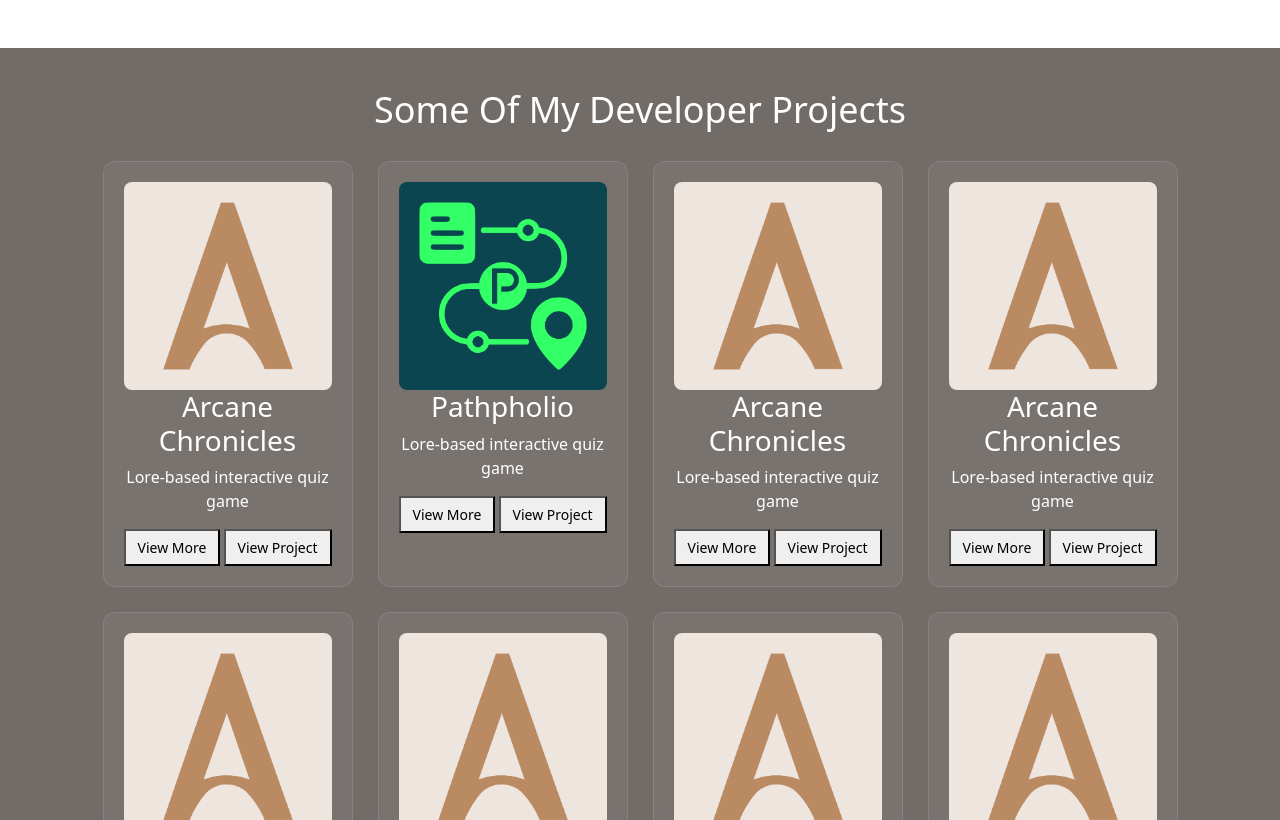
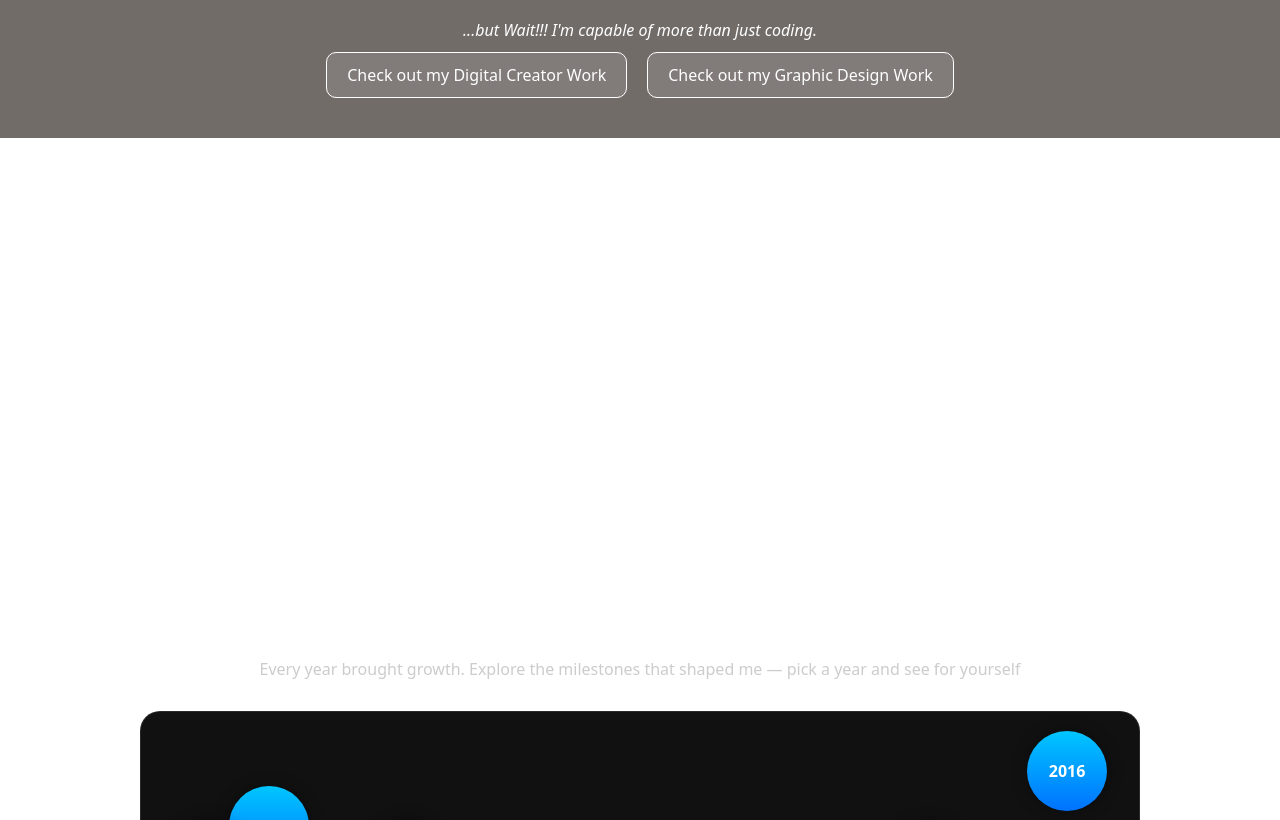
Before and after one commit to gititbunny/nn-react-portfolio, a React (Create React App) app in the folder portfolio/: page / in a window 1280 px wide. Shown: the part 1980-2800 px from the top of the page. Built offline with nearby package versions, Linux system fonts and the light colour scheme.

Commit message:
Add Experience section and create basic structure

```diff
--- a/portfolio/src/App.js
+++ b/portfolio/src/App.js
@@ -1,9 +1,10 @@
 import React from "react";
 import CustomNavbar from "./components/Navbar";
 import Spotlight from "./components/Spotlight";
+import Projects from "./components/Projects";
+import Skills from "./components/Skills";
+import Experience from "./components/Experience";
 import About from "./components/About";
-import Skills from "./components/Skills";
-import Projects from "./components/Projects";
 import Footer from "./components/Footer";
 import BackgroundOverlay from "./components/BackgroundOverlay";
 
@@ -13,18 +14,16 @@ function App() {
       <BackgroundOverlay />
       <CustomNavbar />
       <Spotlight />
+      <Projects />
+      <Skills />
+      <Experience />
       <About />
-      <Skills />
-      <Projects />
       {/* Placeholder sections */}
-      <section id="about" className="p-5">
-        About Section
-      </section>
       <section id="projects" className="p-5 bg-light">
         Projects Section
       </section>
-      <section id="career" className="p-5">
-        Career Journey Section
+      <section id="experience" className="p-5">
+        Experience Section
       </section>
       <section id="blog" className="p-5 bg-light">
         Blog Section
@@ -32,7 +31,9 @@ function App() {
       <section id="contact" className="p-5">
         Contact Section
       </section>
-
+      <section id="about" className="p-5">
+        About Section
+      </section>
       <Footer />
     </div>
   );
--- /dev/null
+++ b/portfolio/src/components/Experience.js
@@ -0,0 +1,90 @@
+import React, { useEffect } from "react";
+import "../styles/Experience.css";
+
+const years = [
+  "2015",
+  "2016",
+  "2018",
+  "2018",
+  "2020",
+  "2021",
+  "2022",
+  "2024",
+  "2025",
+  "FUTURE",
+];
+
+const Experience = () => {
+  useEffect(() => {
+    const container = document.getElementById("particles");
+    const containerRect = container.getBoundingClientRect();
+    const particles = [];
+
+    years.forEach((year) => {
+      const particle = document.createElement("div");
+      particle.className = `timeline-particle ${
+        year === "FUTURE" ? "future" : ""
+      }`;
+      particle.textContent = year;
+      particle.dataset.year = year;
+
+      const size = 90;
+      const x = Math.random() * (containerRect.width - size * 2) + size;
+      const y = Math.random() * (containerRect.height - size * 2) + size;
+
+      particle.style.left = `${x}px`;
+      particle.style.top = `${y}px`;
+
+      container.appendChild(particle);
+      particles.push({
+        element: particle,
+        x,
+        y,
+        vx: Math.random() * 2 - 1,
+        vy: Math.random() * 2 - 1,
+      });
+    });
+
+    function animateParticles() {
+      const width = container.offsetWidth;
+      const height = container.offsetHeight;
+      const size = 80;
+
+      particles.forEach((p) => {
+        let nextX = p.x + p.vx;
+        let nextY = p.y + p.vy;
+
+        if (nextX + size > width || nextX < 0) p.vx *= -1;
+        if (nextY + size > height || nextY < 0) p.vy *= -1;
+
+        p.x += p.vx;
+        p.y += p.vy;
+
+        p.element.style.left = `${p.x}px`;
+        p.element.style.top = `${p.y}px`;
+      });
+
+      requestAnimationFrame(animateParticles);
+    }
+
+    animateParticles();
+  }, []);
+
+  return (
+    <section id="experience">
+      <h2 className="experience-title">
+        Professional Experience & Academic Milestones
+      </h2>
+      <p className="experience-intro">
+        Every year brought growth. Explore the milestones that shaped me — pick
+        a year and see for yourself
+      </p>
+      <div className="experience-box">
+        <div className="particle-container" id="particles"></div>
+        <button className="cv-download">Download CV</button>
+      </div>
+    </section>
+  );
+};
+
+export default Experience;
--- a/portfolio/src/components/Navbar.js
+++ b/portfolio/src/components/Navbar.js
@@ -23,9 +23,9 @@ function CustomNavbar() {
         <Navbar.Toggle aria-controls="navbar-nav" />
         <Navbar.Collapse id="navbar-nav">
           <Nav className="ms-auto">
+            <Nav.Link href="#projects">Projects</Nav.Link>
+            <Nav.Link href="#experience">Experience</Nav.Link>
             <Nav.Link href="#about">About</Nav.Link>
-            <Nav.Link href="#projects">Projects</Nav.Link>
-            <Nav.Link href="#career">Career Journey</Nav.Link>
             <Nav.Link href="#contact">Contact</Nav.Link>
             <Nav.Link href="#blog">Blog</Nav.Link>
           </Nav>
--- a/portfolio/src/components/Skills.js
+++ b/portfolio/src/components/Skills.js
@@ -39,6 +39,7 @@ function Skills() {
     "Clear Information Delivery",
     "Critical Thinking",
     "Growth-Focused Mindset",
+    "E-commerce Management",
   ];
 
   return (
--- /dev/null
+++ b/portfolio/src/styles/Experience.css
@@ -0,0 +1,81 @@
+#experience {
+  text-align: center;
+  padding: 50px 20px;
+}
+
+.experience-title {
+  font-size: 28px;
+  color: #fff;
+  margin-bottom: 10px;
+}
+
+.experience-intro {
+  color: #ccc;
+  margin-bottom: 30px;
+  font-size: 16px;
+}
+
+.experience-box {
+  position: relative;
+  height: 500px;
+  width: 100%;
+  max-width: 1000px;
+  margin: 0 auto;
+  background: #111;
+  border-radius: 20px;
+  overflow: hidden;
+  border: 1px solid rgba(255, 255, 255, 0.1);
+}
+
+.particle-container {
+  position: relative;
+  width: 100%;
+  height: 100%;
+}
+
+.timeline-particle {
+  position: absolute;
+  width: 80px;
+  height: 80px;
+  border-radius: 50%;
+  background: linear-gradient(to bottom, #00c6ff, #0072ff);
+  color: white;
+  font-weight: bold;
+  display: flex;
+  align-items: center;
+  justify-content: center;
+  user-select: none;
+  box-shadow: 0 0 15px rgba(0, 0, 0, 0.4);
+  transition: transform 0.3s ease, z-index 0.3s ease;
+  z-index: 1;
+}
+
+.timeline-particle:hover {
+  transform: scale(1.2);
+  z-index: 10;
+  cursor: pointer;
+}
+
+.timeline-particle.future {
+  background: linear-gradient(to bottom right, #ff512f, #f09819);
+  color: white;
+}
+
+.cv-download {
+  position: absolute;
+  bottom: 20px;
+  left: 50%;
+  transform: translateX(-50%);
+  background: white;
+  color: black;
+  padding: 10px 20px;
+  border-radius: 30px;
+  font-weight: bold;
+  cursor: pointer;
+  border: none;
+  transition: background 0.3s ease;
+}
+
+.cv-download:hover {
+  background: #f0f0f0;
+}
```
